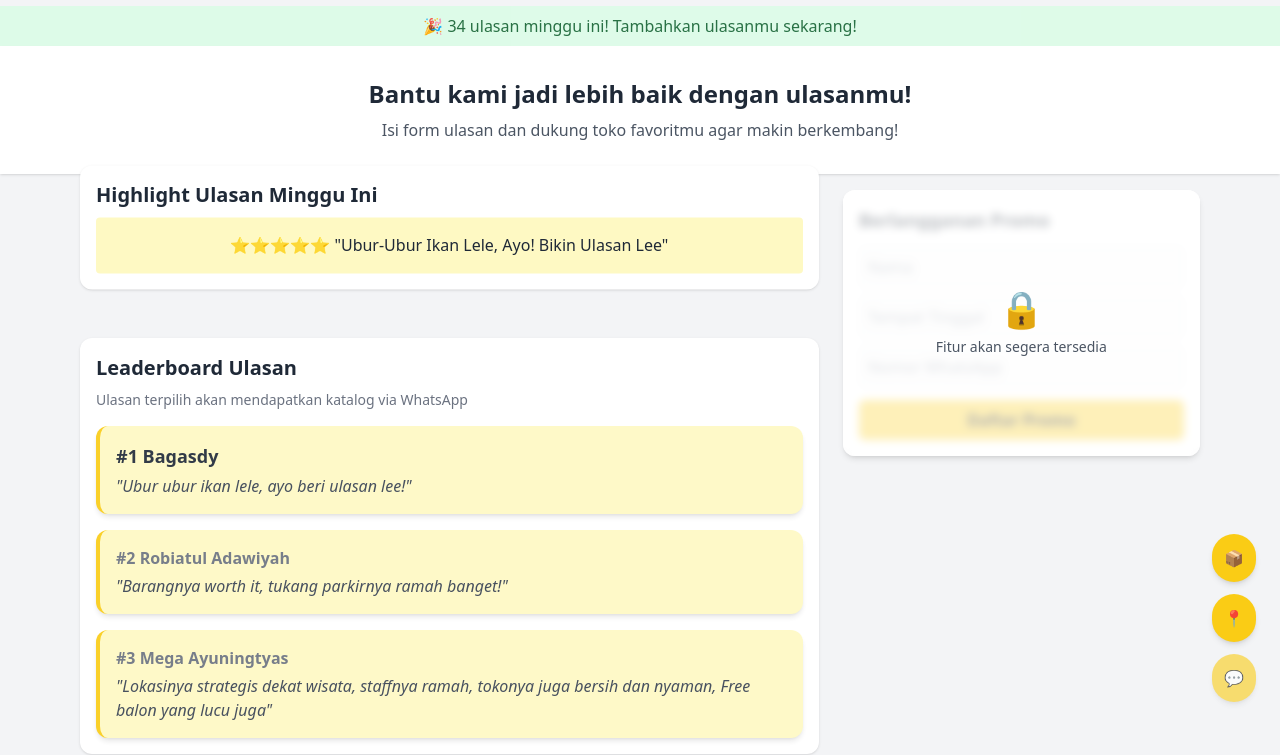
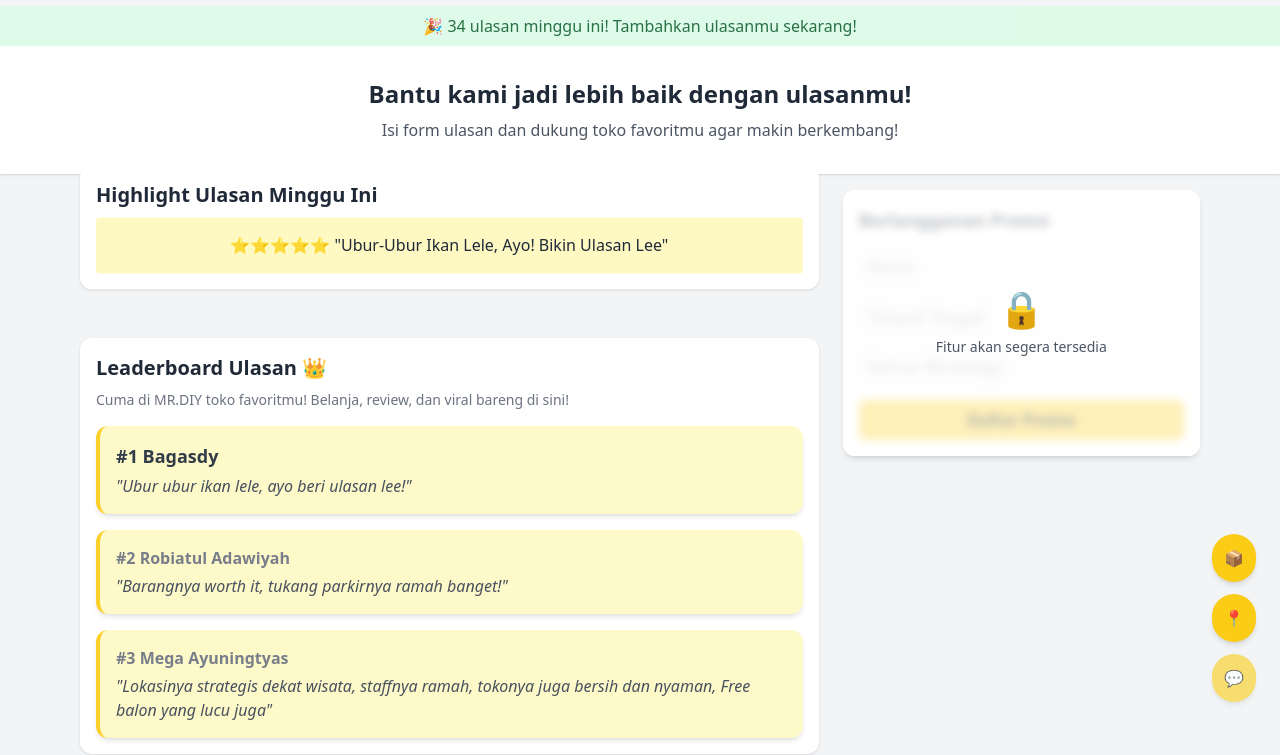
Before and after one commit to Bagasady/ulasan-mrdiy, a plain HTML site: page index.html in a window 1280 px wide. Shown: the part 74-829 px from the top of the page. Drawn offline with nearby package versions, Linux system fonts and the light colour scheme.

Commit message:
Update index.html

```diff
--- a/index.html
+++ b/index.html
@@ -68,9 +68,9 @@
 
         <!-- Leaderboard -->
         <div class="bg-white p-4 rounded-xl shadow">
-          <h2 class="text-xl font-bold mb-2">Leaderboard Ulasan</h2>
+          <h2 class="text-xl font-bold mb-2">Leaderboard Ulasan 👑</h2>
           <p class="text-sm text-gray-500 mb-4">
-            Ulasan terpilih akan mendapatkan katalog via WhatsApp
+            Cuma di MR.DIY toko favoritmu! Belanja, review, dan viral bareng di sini!
           </p>
           <div class="space-y-4">
             <div
```
